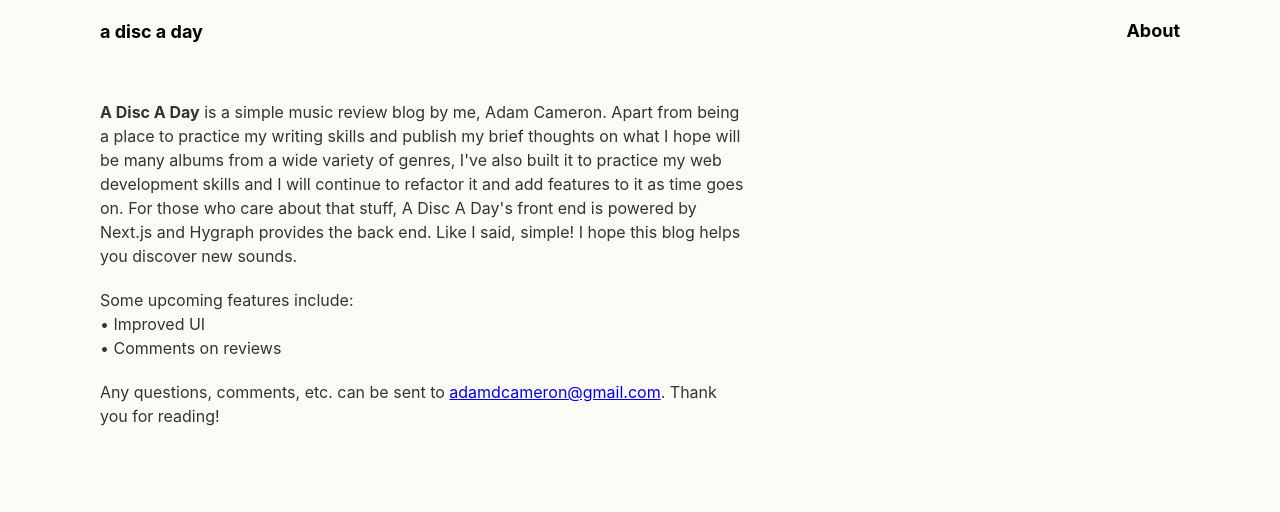
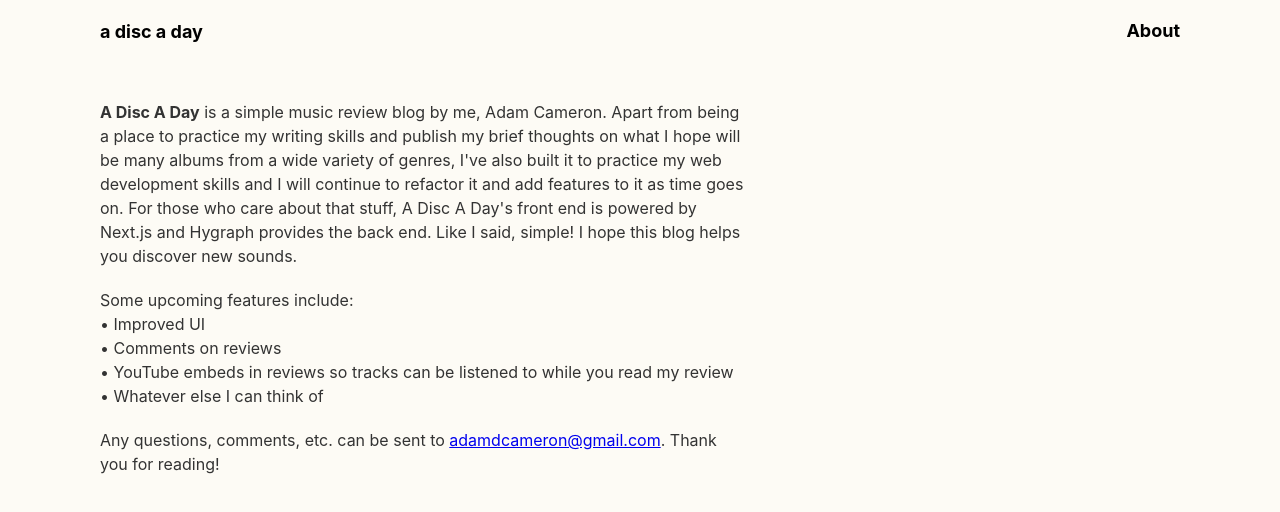
Before and after one commit to nicecore/adiscaday, a Next.js app: page /about in a window 1280 px wide. Shown: the top 512 px of the page. Built offline with nearby package versions, Linux system fonts and the light colour scheme.

Commit message:
last friday update

```diff
--- a/pages/about.js
+++ b/pages/about.js
@@ -8,6 +8,8 @@ const About = () => {
       <ul>
         <li>• Improved UI</li>
         <li>• Comments on reviews</li>
+        <li>• YouTube embeds in reviews so tracks can be listened to while you read my review</li>
+        <li>• Whatever else I can think of</li>
       </ul>
       <p className='about-paragraph'>
       Any questions, comments, etc. can be sent to <a href="mailto:adamdcameron@gmail.com">adamdcameron@gmail.com</a>. Thank you for reading!
```
